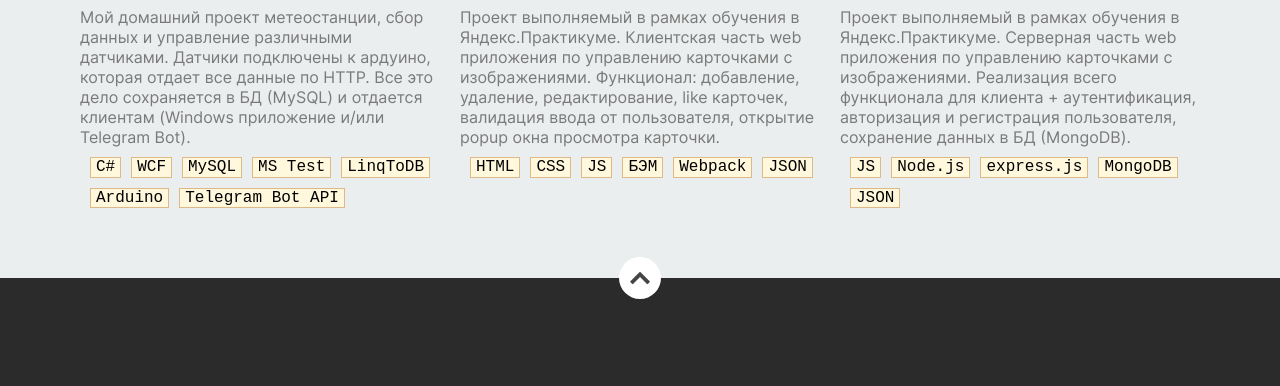
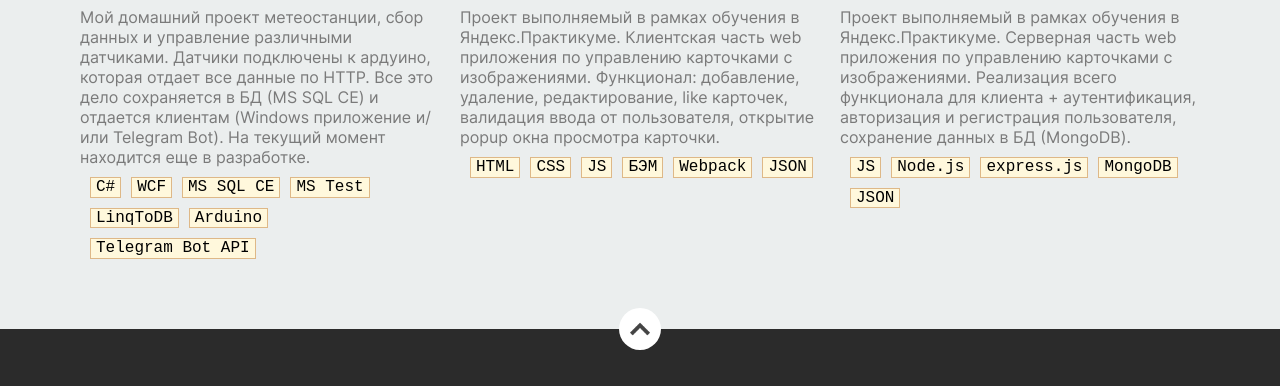
Before and after one commit to merfmerfeg/merfeg.ru, a website built with webpack: page src/index.html in a window 1280 px wide. Shown: the part 2761-3147 px from the top of the page. Built offline with nearby package versions, Linux system fonts and the light colour scheme.

Commit message:
correct index.html

```diff
--- a/src/index.html
+++ b/src/index.html
@@ -75,11 +75,6 @@
                             </p>
                         </div>
                         <div class="info__details">
-                            <!--                             <div class="info__contacts">
-                                <h2 class="info__subtitle">Контакты</h2>
-                                <p class="info__contact">тел.: +79086494132</p>
-                                <p class="info__contact">email: merfeg@yandex.ru</p>
-                            </div> -->
                             <a href="res/resume.pdf" class="button info__button-resume">Скачать резюме</a>
                         </div>
                     </div>
@@ -232,12 +227,12 @@
                         <p class="work-item__description">
                             Мой домашний проект метеостанции, сбор данных и управление различными датчиками. Датчики
                             подключены к ардуино, которая отдает все данные по HTTP. Все это дело сохраняется в БД
-                            (MySQL) и отдается клиентам (Windows приложение и/или Telegram Bot).
+                            (MS SQL CE) и отдается клиентам (Windows приложение и/или Telegram Bot). На текущий момент находится еще в разработке.
                         </p>
                         <div class="work-item__tags-container">
                             <p class="work-item__tag">C#</p>
                             <p class="work-item__tag">WCF</p>
-                            <p class="work-item__tag">MySQL</p>
+                            <p class="work-item__tag">MS SQL CE</p>
                             <p class="work-item__tag">MS Test</p>
                             <p class="work-item__tag">LinqToDB</p>
                             <p class="work-item__tag">Arduino</p>
```
